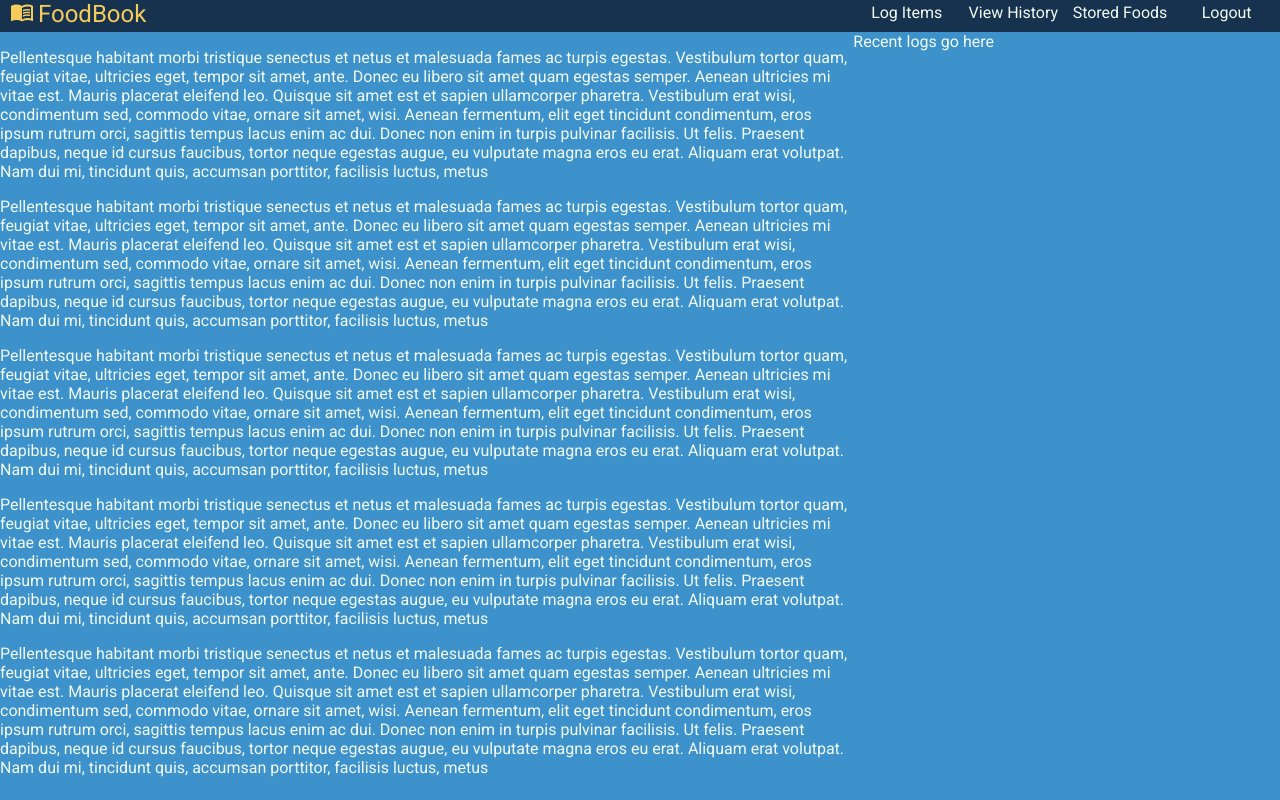
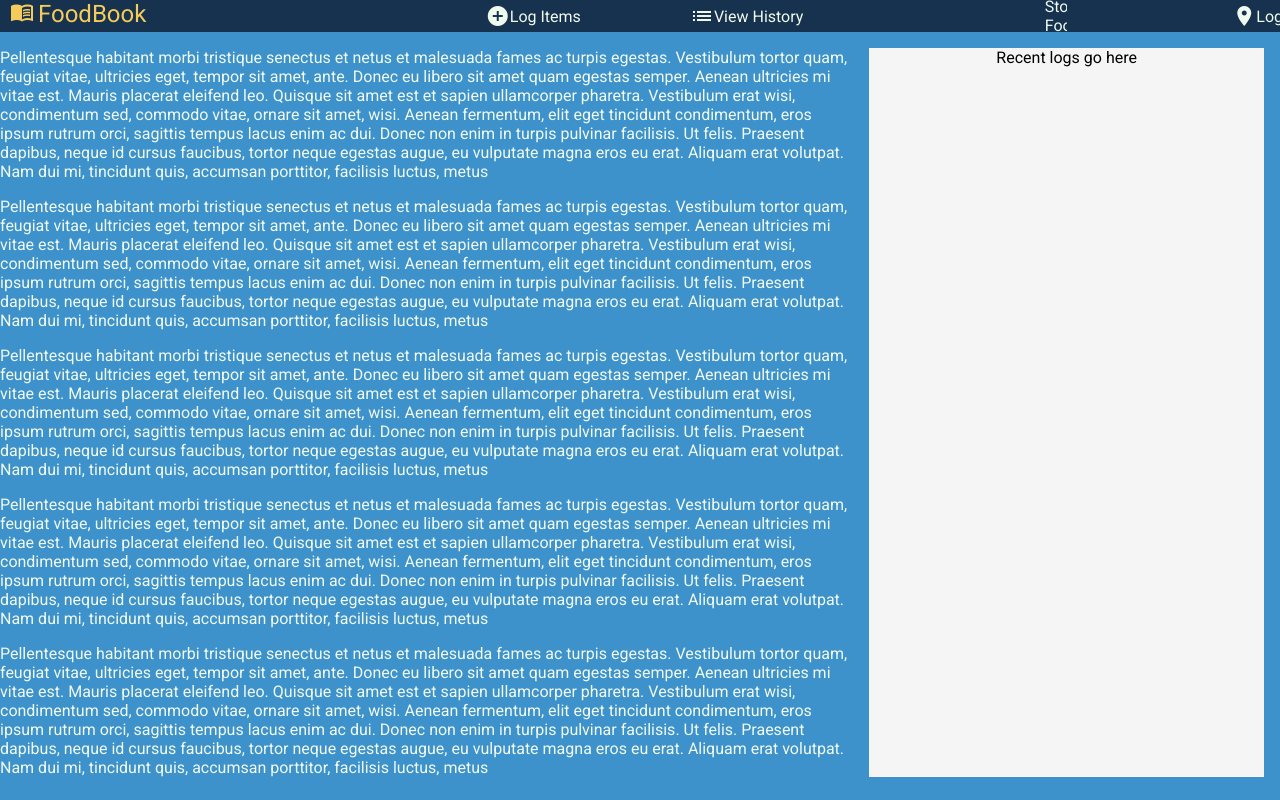
Before and after one commit to finnlay-ernst/foodbook, a website: page index.html in a window 1280 px wide. Drawn offline with Linux system fonts and the light colour scheme.

Commit message:
added icons

```diff
--- a/index.html
+++ b/index.html
@@ -16,10 +16,10 @@
         </div>
         <div class="menu-container">
             <ul class="menu">
-                <li class="menu-item">Log Items</li>
-                <li class="menu-item">View History</li>
-                <li class="menu-item">Stored Foods</li>
-                <li class="menu-item">Logout</li>
+                <li class="menu-item"><i class="material-icons">add_circle</i>Log Items</li>
+                <li class="menu-item"><i class="material-icons">list</i>View History</li>
+                <li class="menu-item"><i class="material-icons">fast_food</i>Stored Foods</li>
+                <li class="menu-item"><i class="material-icons">meettin_room</i>Logout</li>
             </ul>
         </div>
         <div class="content">
--- a/style.css
+++ b/style.css
@@ -28,12 +28,13 @@ body {
 }
 .grid {
     display: grid;
-    grid-template-columns: 2fr 1fr;
+    grid-template-columns: 1fr 1fr 1fr;
     grid-template-rows: 2rem auto;
 }
 
 .title {
     width: 100%;
+    grid-column: 1 / 2;
     background-color: var(--color5);
 }
 .title .material-icons, .title span {
@@ -49,24 +50,41 @@ body {
 
 .menu-container {
     background-color: var(--color5);
+    grid-column: 2 / 4;
 }
 .menu {
+    width: initial;
+    height: 2rem;
     margin: 0;
     padding: 0;
     list-style: none;
-    display: flex;
-    flex-direction: row;
-    width: 100%;
-    height: 2rem;
-    align-items: center;
+    display: grid;
+    grid-template-columns: repeat(4, 1fr);
 }
 .menu-item {
-    width: 80%;
-    text-align: center;
+    width: inherit;
+    height: inherit;
+    display: flex;
+    justify-content: center;
+    align-items: center;
     overflow: hidden;
     text-overflow: ellipsis;
-    height: 80%;
 }
 .menu-item:hover{
     background-color: var(--color4-highlight);
+    border-radius: 0.2rem;
 }
+
+.content {
+    grid-column: 1 / 3;
+    grid-row: 2 / 2;
+}
+
+.recent-activity {
+    grid-column: 3 / 4;
+    grid-row: 2 / 2;
+    margin: 1rem;
+    text-align: center;
+    color: black;
+    background-color: whitesmoke;
+}
```
